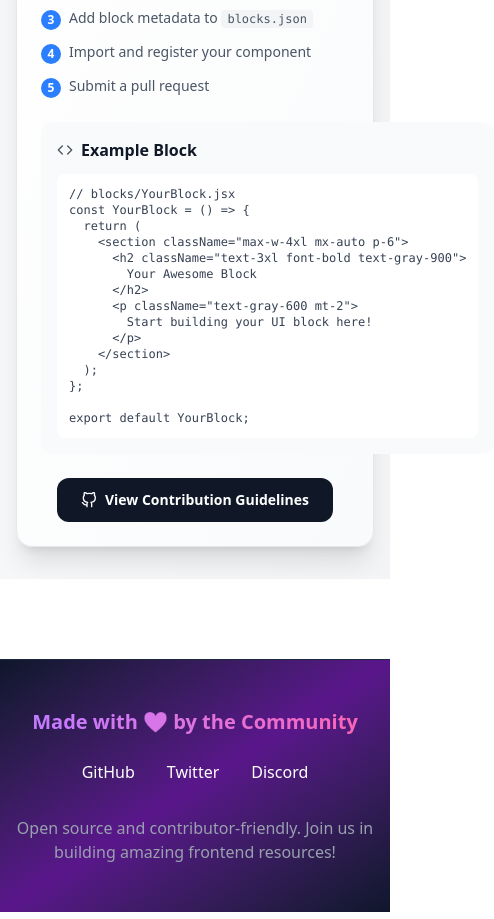
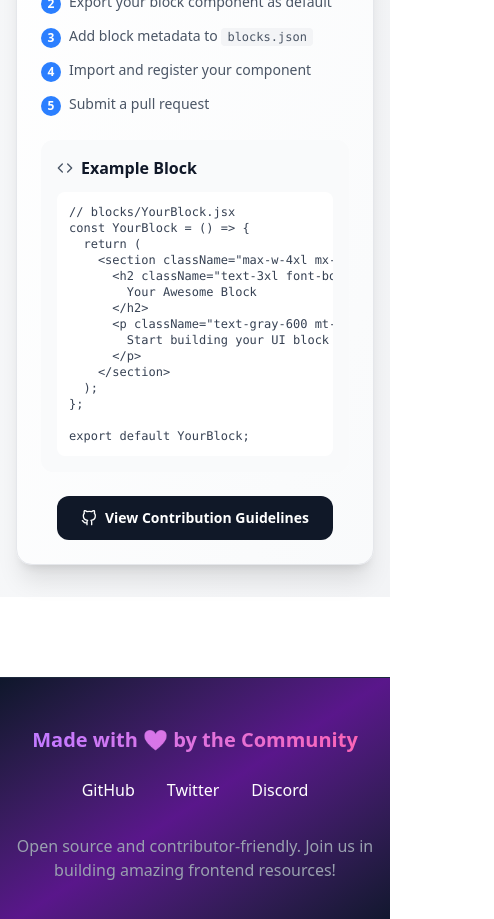
Before and after one commit to rupeshhkumarr/CodeMint, a React (Vite) app: page /templates in a window 390 px wide. Shown: the part 7820-8739 px from the top of the page, 494 px wide, since content can reach past the window. Built offline with nearby package versions, Linux system fonts and the light colour scheme; the HTML template or start-up script is replaced by a standard one.

Commit message:
did small change to make UI Block Library Page Mobile Responsive

```diff
--- a/src/pages/UIBlocksLibrary/UIBlocksLibrary.jsx
+++ b/src/pages/UIBlocksLibrary/UIBlocksLibrary.jsx
@@ -814,7 +814,7 @@ const UIBlocksLibrary = () => {
               </ol>
             </div>
 
-            <div className="bg-gray-50 dark:bg-gray-700/50 rounded-xl p-4 md:p-6">
+            <div className="bg-gray-50 dark:bg-gray-700/50 rounded-xl p-4 md:p-6 overflow-x-auto">
               <div className="flex items-center gap-2 mb-3 md:mb-4">
                 <FiCode className="w-4 h-4 md:w-5 md:h-5 text-gray-600 dark:text-gray-400" />
                 <h4 className="font-semibold text-gray-900 dark:text-white text-base md:text-lg">
```
